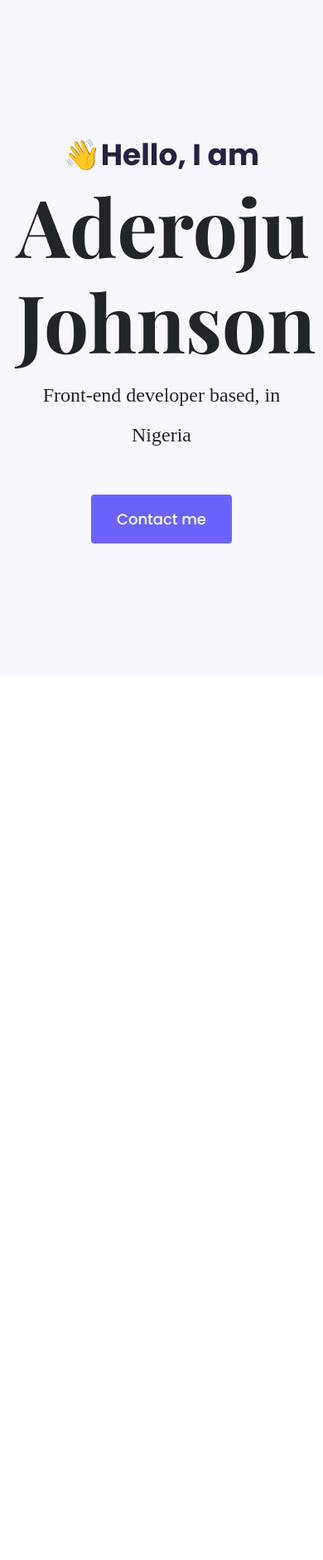
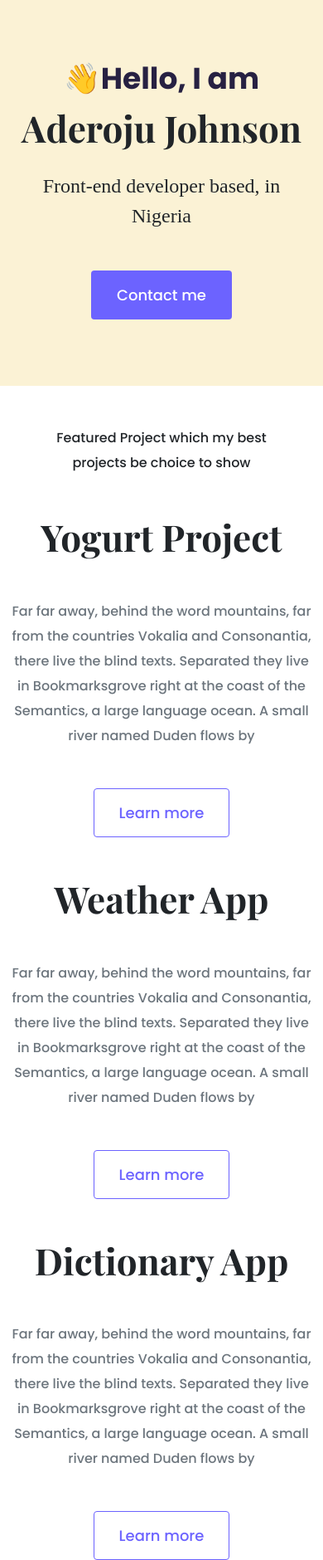
Before and after one commit to dheroju/portfolio-project, a plain HTML site: page index.html in a window 390 px wide. Shown: the whole page at 83% size. Before the commit the page ends 844 px from the top, so only its background shows below. Drawn offline with nearby package versions, Linux system fonts and the light colour scheme.

Commit message:
integrated homepage content design

```diff
--- a/index.html
+++ b/index.html
@@ -26,6 +26,10 @@
       src="https://kit.fontawesome.com/cff595cbd8.js"
       crossorigin="anonymous"
     ></script>
+    <meta
+      name="description"
+      content="Aderoju Johnson is a Front-end Developer based in Nigeria, please check out her portfolio for more details and job inquiries"
+    />
     <title>Document</title>
   </head>
   <body>
@@ -37,5 +41,75 @@
         <a href="#" class="btn btn-branding">Contact me</a>
       </div>
     </div>
+    <p class="text-center m-5">
+      Featured Project which my best projects be choice to show
+    </p>
+    <div class="container">
+      <div class="row mb-5">
+        <div class="col d-none d-lg-block">
+          <img src="images/yogurt.png" class="img-fluid" alt="Yogurt project" />
+        </div>
+        <div class="col">
+          <div class="project-description">
+            <h2 class="mb-5">Yogurt Project</h2>
+            <p class="mb-5 text-muted">
+              Far far away, behind the word mountains, far from the countries
+              Vokalia and Consonantia, there live the blind texts. Separated
+              they live in Bookmarksgrove right at the coast of the Semantics, a
+              large language ocean. A small river named Duden flows by
+            </p>
+            <a href="" class="btn btn-branding-outline" title="Yogurt project"
+              >Learn more</a
+            >
+          </div>
+        </div>
+      </div>
+      <div class="row mb-5">
+        <div class="col">
+          <div class="project-description">
+            <h2 class="mb-5">Weather App</h2>
+            <p class="mb-5 text-muted">
+              Far far away, behind the word mountains, far from the countries
+              Vokalia and Consonantia, there live the blind texts. Separated
+              they live in Bookmarksgrove right at the coast of the Semantics, a
+              large language ocean. A small river named Duden flows by
+            </p>
+            <a href="" class="btn btn-branding-outline" title="weather App"
+              >Learn more</a
+            >
+          </div>
+        </div>
+        <div class="col d-none d-lg-block">
+          <img
+            src="images/weather.png"
+            class="img-fluid"
+            alt="Yogurt project"
+          />
+        </div>
+      </div>
+      <div class="row">
+        <div class="col d-none d-lg-block">
+          <img
+            src="images/dictionary.png"
+            class="img-fluid"
+            alt="Yogurt project"
+          />
+        </div>
+        <div class="col">
+          <div class="project-description">
+            <h2 class="mb-5">Dictionary App</h2>
+            <p class="mb-5 text-muted">
+              Far far away, behind the word mountains, far from the countries
+              Vokalia and Consonantia, there live the blind texts. Separated
+              they live in Bookmarksgrove right at the coast of the Semantics, a
+              large language ocean. A small river named Duden flows by
+            </p>
+            <a href="" class="btn btn-branding-outline" title="Dictionary App"
+              >Learn more</a
+            >
+          </div>
+        </div>
+      </div>
+    </div>
   </body>
 </html>
--- a/style.css
+++ b/style.css
@@ -1,6 +1,6 @@
 :root {
   --branding-color: #6c63ff;
-  --secondary-color: #f9f7fe;
+  --secondary-color: #fbf2d5;
   --heading-font-family: "Playfair Display", serif;
   --default-font-family: "Poppins", sans-serif;
 }
@@ -23,9 +23,14 @@ h1 {
   font-size: 96px;
 }
 
+h2 {
+  font-size: 64px;
+}
+
 p {
-  font-family: var(--default-font-family);
   font-weight: normal;
+  font-size: 16px;
+  line-height: 30px;
 }
 
 .hero {
@@ -44,14 +49,46 @@ p {
 .hero h2 {
   font-family: --default-font-family;
   font-weight: normal;
-  line-height: 2;
+  line-height: 1.5;
   font-size: 24px;
 }
 .btn-branding {
   background: var(--branding-color);
   border-radius: 4px;
-  color: white;
+  color: #ffffff;
   font-size: 18px;
   line-height: 27px;
   padding: 15px 30px;
 }
+.btn-branding-outline {
+  color: var(--branding-color);
+  border: 1px solid var(--branding-color);
+  border-radius: 4px;
+  font-size: 18px;
+  line-height: 27px;
+  padding: 15px 30px;
+}
+
+.project-description {
+  padding: 120px 60px;
+}
+
+@media (max-width: 900px) {
+  h1 {
+    font-size: 44px;
+    line-height: 2;
+  }
+
+  h2 {
+    font-size: 44px;
+  }
+
+  .hero {
+    padding: 80px 20px;
+  }
+
+  .project-description {
+    padding: 0;
+    text-align: center;
+  }
+}
```
Also changed, not shown: images/dictionary.png (added), images/weather.png (added), images/yogurt.png (added).
